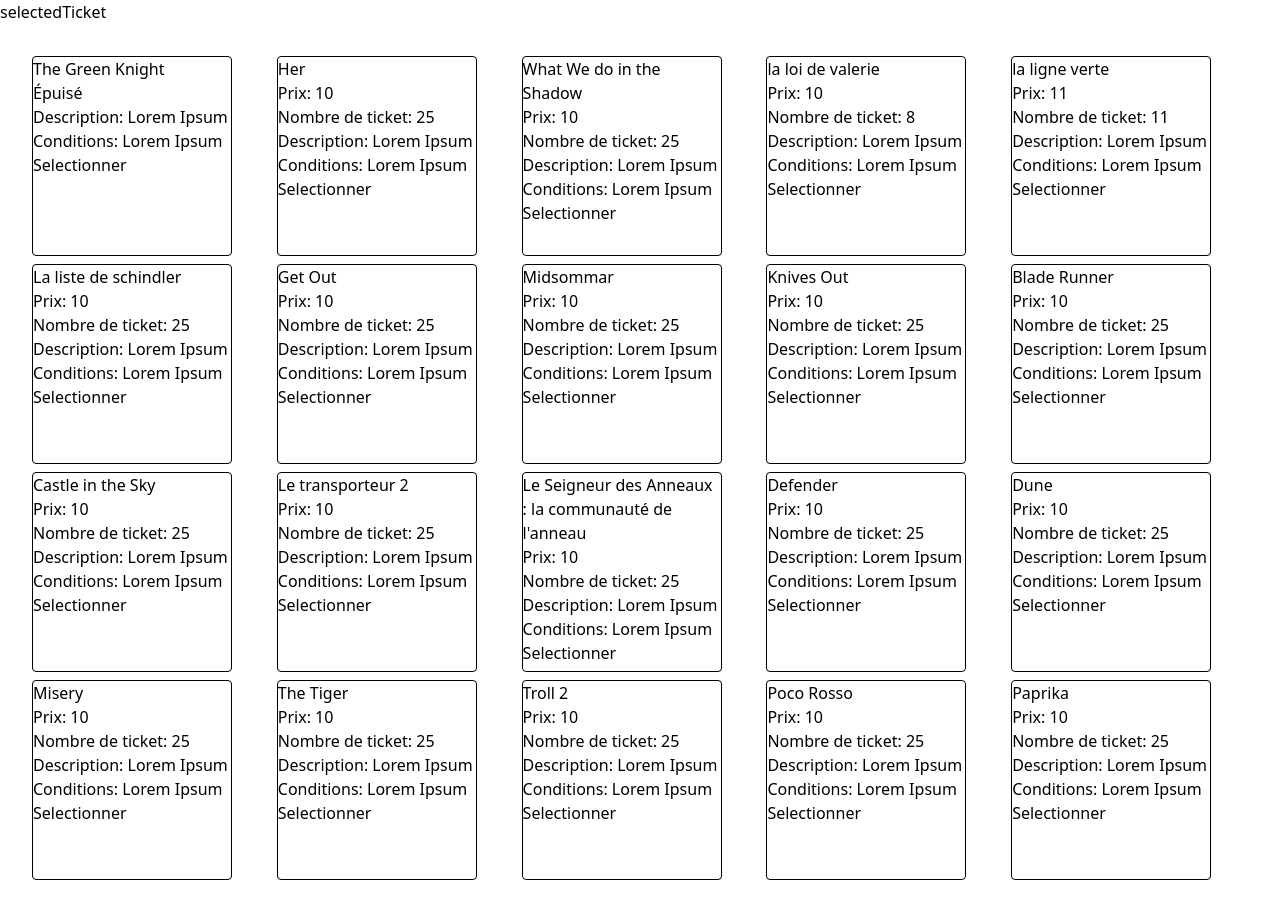
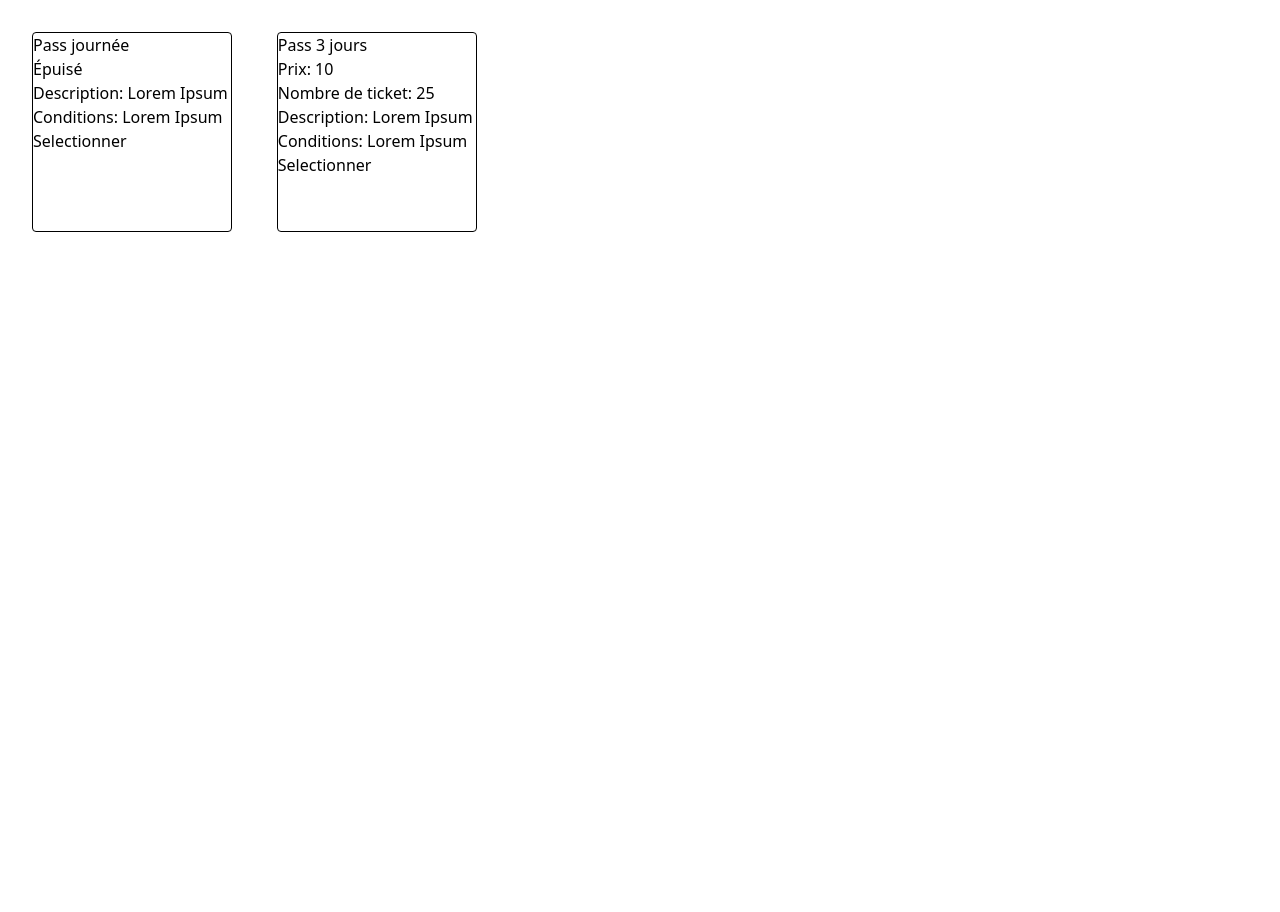
Before and after one commit to GabrielAlbinet/echovisuel-mecelacata, an Angular app: page /ticketlist in a window 1280 px wide. After the commit the page ends 888 px from the top, so only its background shows below. Built offline with nearby package versions, Linux system fonts and the light colour scheme.

Commit message:
creation composant create-ticket et changement dans data pour correspondre au billet créé

```diff
--- /dev/null
+++ b/src/app/components/create-ticket.component/create-ticket.component.ts
@@ -0,0 +1,51 @@
+import { Component, output } from '@angular/core';
+import { FormControl, FormGroup, ReactiveFormsModule, Validators } from '@angular/forms';
+import { Ticket } from '../../types/ticket-type.interface';
+
+@Component({
+  imports: [ReactiveFormsModule],
+  selector: 'app-create-ticket',
+  styleUrl: './create-ticket.component.css',
+  templateUrl: './create-ticket.component.html',
+})
+export class CreateTicketComponent {
+  createdticket=output<Ticket>();
+  createTicketForm = new FormGroup({
+    name : new FormControl('', Validators.required),
+    description : new FormControl('', Validators.required),
+    price : new FormControl(0, Validators.required),
+    quantity : new FormControl(0, Validators.required),
+    dateBeginning : new FormControl(new Date(), Validators.required),
+    dateEnd : new FormControl(new Date(), Validators.required),
+  });
+  submitTicket(){
+    if(this.createTicketForm.controls.name.value != null &&
+      this.createTicketForm.controls.description.value != null &&
+      this.createTicketForm.controls.price.value != null &&
+      this.createTicketForm.controls.quantity.value != null &&
+      this.createTicketForm.controls.dateBeginning.value != null &&
+      this.createTicketForm.controls.dateEnd.value != null &&
+      this.createTicketForm.controls.dateBeginning.value < this.createTicketForm.controls.dateEnd.value
+    ){
+      if(this.createTicketForm.controls.quantity.value == 0){
+        this.createdticket.emit({
+        name : this.createTicketForm.controls.name.value,
+        description : this.createTicketForm.controls.description.value,
+        price : this.createTicketForm.controls.price.value,
+        quantity : this.createTicketForm.controls.quantity.value,
+        available : false,
+        condition : `Validité : ${this.createTicketForm.controls.dateBeginning.value} au ${this.createTicketForm.controls.dateEnd.value}`,
+      });
+      }else{
+        this.createdticket.emit({
+        name : this.createTicketForm.controls.name.value,
+        description : this.createTicketForm.controls.description.value,
+        price : this.createTicketForm.controls.price.value,
+        quantity : this.createTicketForm.controls.quantity.value,
+        available : true,
+        condition : `Validité : ${this.createTicketForm.controls.dateBeginning.value} au ${this.createTicketForm.controls.dateEnd.value}`,
+      });
+      }
+    }
+  }
+}
--- a/src/app/data/ticket.data.ts
+++ b/src/app/data/ticket.data.ts
@@ -1,143 +1,17 @@
 import { Ticket } from "../types/ticket-type.interface"
 export let ticketData : Ticket[] = [{
-    name:"The Green Knight",
+    name:"Pass journée",
     description:"Lorem Ipsum",
     price:10,
     quantity:20,
     condition:"Lorem Ipsum",
     available:false
 }, {
-    name:"Her",
+    name:"Pass 3 jours",
     description:"Lorem Ipsum",
     price:10,
     quantity:25,
     condition:"Lorem Ipsum",
     available:true
-}, {
-    name:"What We do in the Shadow",
-    description:"Lorem Ipsum",
-    price:10,
-    quantity:25,
-    condition:"Lorem Ipsum",
-    available:true
-}, {
-    name:"la loi de valerie",
-    description:"Lorem Ipsum",
-    price:10,
-    quantity:8,
-    condition:"Lorem Ipsum",
-    available:true
-}, {
-    name:"la ligne verte",
-    description:"Lorem Ipsum",
-    price:11,
-    quantity:11,
-    condition:"Lorem Ipsum",
-    available:true
-}, {
-    name:"La liste de schindler",
-    description:"Lorem Ipsum",
-    price:10,
-    quantity:25,
-    condition:"Lorem Ipsum",
-    available:true
-}, {
-    name:"Get Out",
-    description:"Lorem Ipsum",
-    price:10,
-    quantity:25,
-    condition:"Lorem Ipsum",
-    available:true
-}, {
-    name:"Midsommar",
-    description:"Lorem Ipsum",
-    price:10,
-    quantity:25,
-    condition:"Lorem Ipsum",
-    available:true
-}, {
-    name:"Knives Out",
-    description:"Lorem Ipsum",
-    price:10,
-    quantity:25,
-    condition:"Lorem Ipsum",
-    available:true
-}, {
-    name:"Blade Runner",
-    description:"Lorem Ipsum",
-    price:10,
-    quantity:25,
-    condition:"Lorem Ipsum",
-    available:true
-}, {
-    name:"Castle in the Sky",
-    description:"Lorem Ipsum",
-    price:10,
-    quantity:25,
-    condition:"Lorem Ipsum",
-    available:true
-}, {
-    name:"Le transporteur 2",
-    description:"Lorem Ipsum",
-    price:10,
-    quantity:25,
-    condition:"Lorem Ipsum",
-    available:true
-}, {
-    name:"Le Seigneur des Anneaux : la communauté de l'anneau",
-    description:"Lorem Ipsum",
-    price:10,
-    quantity:25,
-    condition:"Lorem Ipsum",
-    available:true
-}, {
-    name:"Defender",
-    description:"Lorem Ipsum",
-    price:10,
-    quantity:25,
-    condition:"Lorem Ipsum",
-    available:true
-}, {
-    name:"Dune",
-    description:"Lorem Ipsum",
-    price:10,
-    quantity:25,
-    condition:"Lorem Ipsum",
-    available:true
-}, {
-    name:"Misery",
-    description:"Lorem Ipsum",
-    price:10,
-    quantity:25,
-    condition:"Lorem Ipsum",
-    available:true
-}, {
-    name:"The Tiger",
-    description:"Lorem Ipsum",
-    price:10,
-    quantity:25,
-    condition:"Lorem Ipsum",
-    available:true
-}, {
-    name:"Troll 2",
-    description:"Lorem Ipsum",
-    price:10,
-    quantity:25,
-    condition:"Lorem Ipsum",
-    available:true
-}, {
-    name:"Poco Rosso",
-    description:"Lorem Ipsum",
-    price:10,
-    quantity:25,
-    condition:"Lorem Ipsum",
-    available:true
-}, {
-    name:"Paprika",
-    description:"Lorem Ipsum",
-    price:10,
-    quantity:25,
-    condition:"Lorem Ipsum",
-    available:true
-}
+},
 ]
--- a/src/app/pages/ticket-list.component/ticket-list.component.html
+++ b/src/app/pages/ticket-list.component/ticket-list.component.html
@@ -1,5 +1,3 @@
-<div > <p>{{selectedTicket.name}}</p>
-</div>
 <div  class="grid md:grid-cols-5 md:grid-rows-4 grid-cols-2 grid-rows-10 gap-2 p-8 ">
     @for(ticket of ticketList();track ticket){
         <app-ticket-card [ticket]="ticket" (selectedTicket)="selectedTicket($event)"></app-ticket-card>
--- a/src/app/pages/ticket-list.component/ticket-list.component.ts
+++ b/src/app/pages/ticket-list.component/ticket-list.component.ts
@@ -2,7 +2,6 @@
 import { Ticket } from '../../types/ticket-type.interface';
 import { TicketService } from '../../services/ticket.service';
 import { TicketCardComponent } from '../../components/ticket-card.component/ticket-card.component';
-
 
 @Component({
   imports: [TicketCardComponent],
--- a/src/app/services/ticket.service.ts
+++ b/src/app/services/ticket.service.ts
@@ -10,4 +10,7 @@
     getTicketList(){
         this.ticketList.set(ticketData);
     }
+    createTicket(ticket:Ticket){
+        ticketData.push(ticket);
+    }
 }
```
Also changed, not shown: src/app/components/create-ticket.component/create-ticket.component.css (added), src/app/components/create-ticket.component/create-ticket.component.html (added), 1 other file (tests, documents, lock files or other folders).
